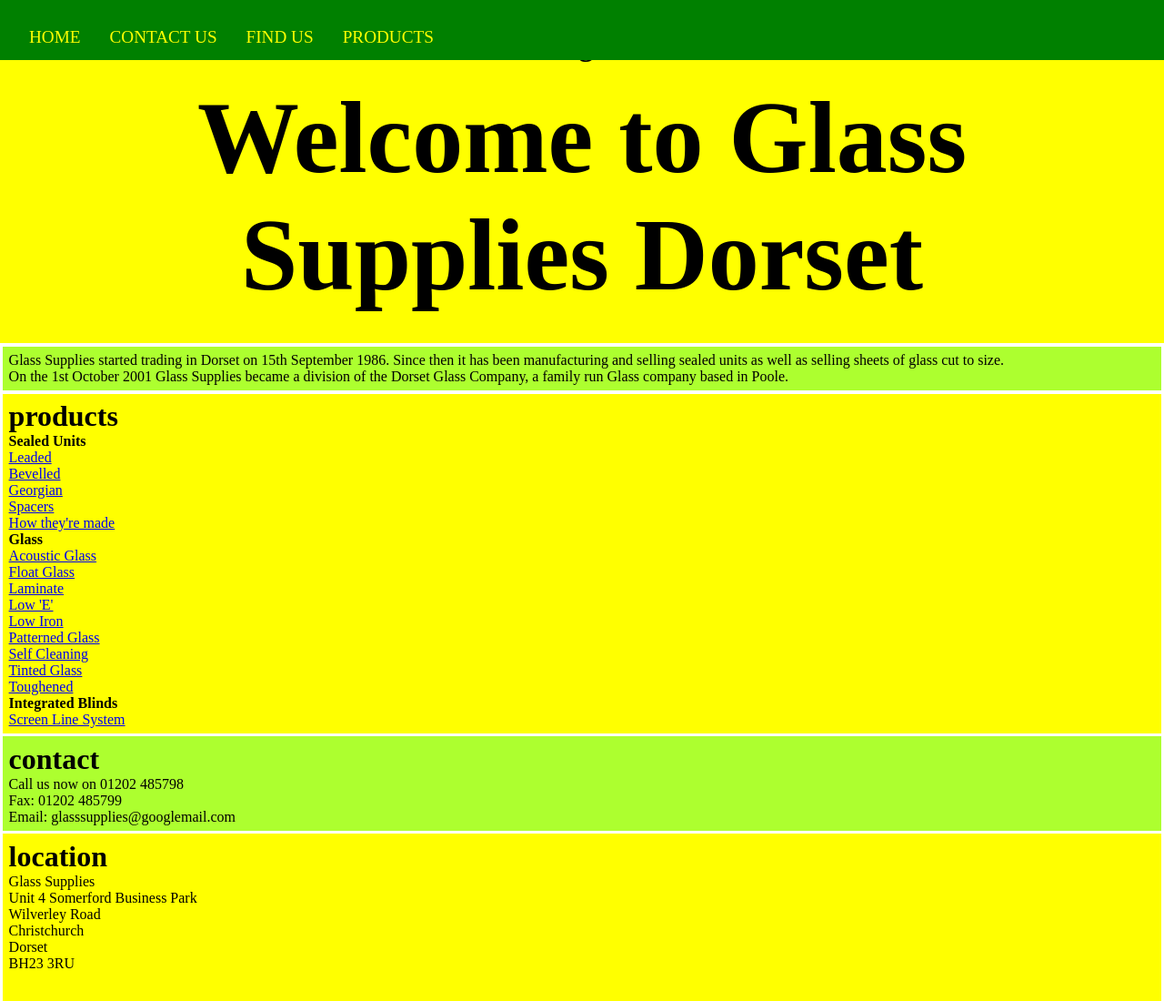
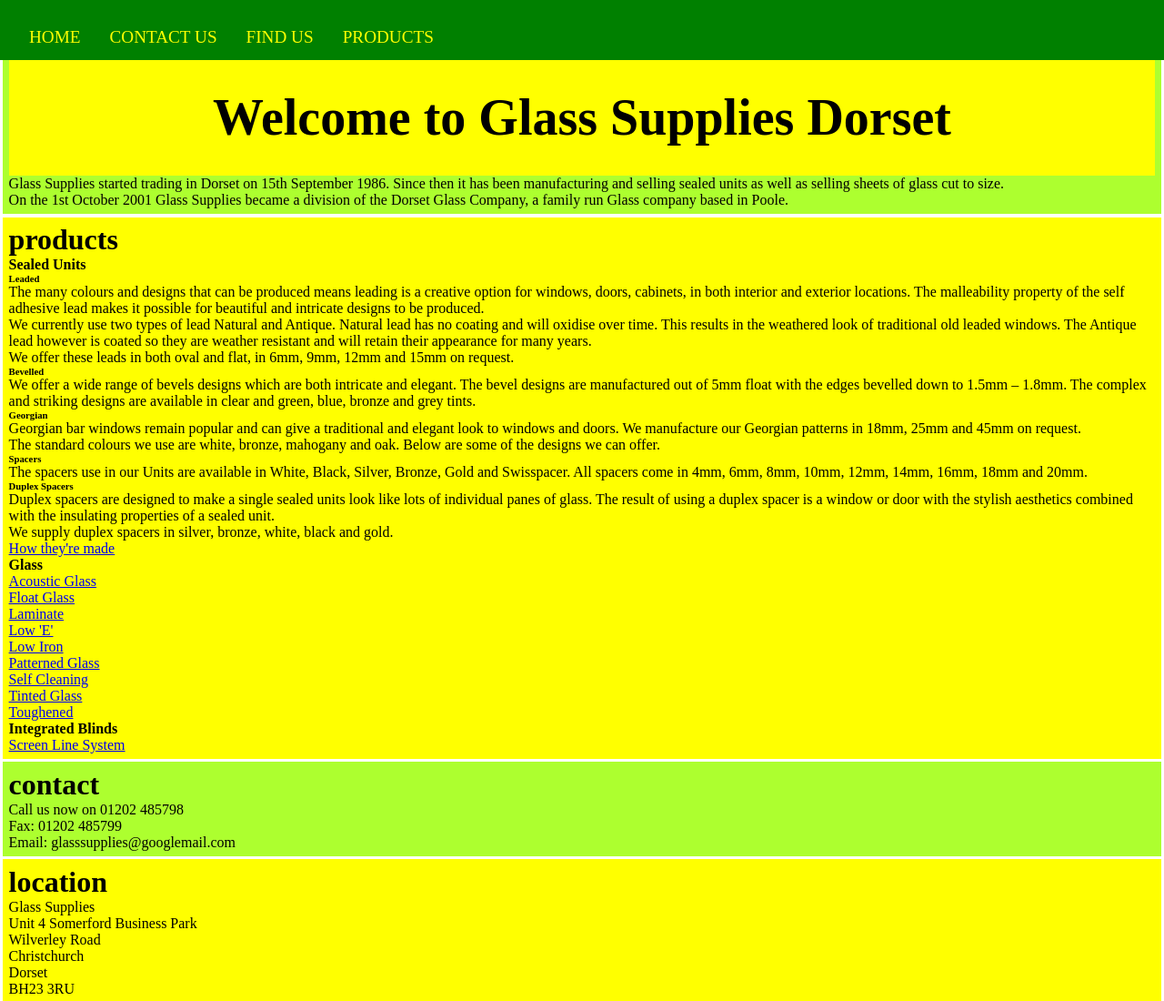
Before and after one commit to astratow/glasssupplies, a plain HTML site: page index.html in a window 1280 px wide. Shown: the top 1100 px of the page at 91% size. Drawn offline with Linux system fonts and the light colour scheme; grey boxes are pictures that could not be loaded.

Commit message:
changed products section by adding text descriptions

```diff
--- a/index.html
+++ b/index.html
@@ -27,9 +27,11 @@
     </header>
 
 <!--  <hr>-->
-	<h1 class="welcome" id="home">Welcome to Glass Supplies Dorset</h1>
+
 	<div class="container">
+
 		<div class="history">
+		<h1 class="welcome" id="home">Welcome to Glass Supplies Dorset</h1>
 			<p>Glass Supplies started trading in Dorset on 15th September 1986. Since then it has been manufacturing and selling sealed units as well as selling sheets of glass cut to size.</p>
 			<p>On the 1st October 2001 Glass Supplies became a division of the Dorset Glass Company, a family run Glass company based in Poole.</p>
 		</div>
@@ -40,10 +42,32 @@
 		  <h4>Sealed Units </h4>
 		  <ul id="subnavigation">
 		  <a href="" id="products"></a>
-			<li><a href="leaded.html">Leaded</a></li>
-			<li><a href="bevelled.html">Bevelled</a></li>
-			<li><a href="georgian.html">Georgian</a></li>
-			<li><a href="spacers.html">Spacers</a></li>
+			<li>
+			<h6>Leaded</h6>
+			<p>The many colours and designs that can be produced means leading is a creative option for windows, doors, cabinets, in both interior and exterior locations. The malleability property of the self adhesive lead makes it possible for beautiful and intricate designs to be produced.</p>
+			<p>
+			We currently use two types of lead Natural and Antique. Natural lead has no coating and will oxidise over time. This results in the weathered look of traditional old leaded windows. The Antique lead however is coated so they are weather resistant and will retain their appearance for many years.</p>
+			<p>We offer these leads in both oval and flat, in 6mm, 9mm, 12mm and 15mm on request.</p>
+			</li>
+
+			<li>
+			<h6>Bevelled</h6>
+			<p>We offer a wide range of bevels designs which are both intricate and elegant. The bevel designs are manufactured out of 5mm float with the edges bevelled down to 1.5mm – 1.8mm. The complex and striking designs are available in clear and green, blue, bronze and grey tints.</p>
+			</li>
+			<li>
+			<h6>Georgian</h6>
+			<p>Georgian bar windows remain popular and can give a traditional and elegant look to windows and doors. We manufacture our Georgian patterns in 18mm, 25mm and 45mm on request. </p>
+			<p>The standard colours we use are white, bronze, mahogany and oak. Below are some of the designs we can offer.</p>
+			</li>
+			<li>
+			<h6>Spacers</h6>
+			<p>The spacers use in our Units are available in White, Black, Silver, Bronze, Gold and Swisspacer. All spacers come in 4mm, 6mm, 8mm, 10mm, 12mm, 14mm, 16mm, 18mm and 20mm.</p>
+			</li>
+			<li>
+			<h6>Duplex Spacers</h6>
+			<p>Duplex spacers are designed to make a single sealed units look like lots of individual panes of glass. The result of using a duplex spacer is a window or door with the stylish aesthetics combined with the insulating properties of a sealed unit.</p>
+			<p>We supply duplex spacers in silver, bronze, white, black and gold.</p>
+			</li>
 			<li><a href="how.html">How they're made </a></li>
 		  </ul>
 		 <h4>Glass </h4>
--- a/style.css
+++ b/style.css
@@ -66,7 +66,7 @@ li {
 }
 .top-nav a{
 	float: left;
-	display: ;
+	display: flex;
 	color: yellow;
 	background-color: green;
 	text-align: center;
@@ -82,7 +82,7 @@ li {
   	padding: 3.46rem 2rem 2rem 2rem;
 	text-align: center;
 	font-family: serif;
-	font-size: 7rem;
+	font-size: 3.5em;
 	background-color: yellow;
 /*
 	width: 100%;
```
